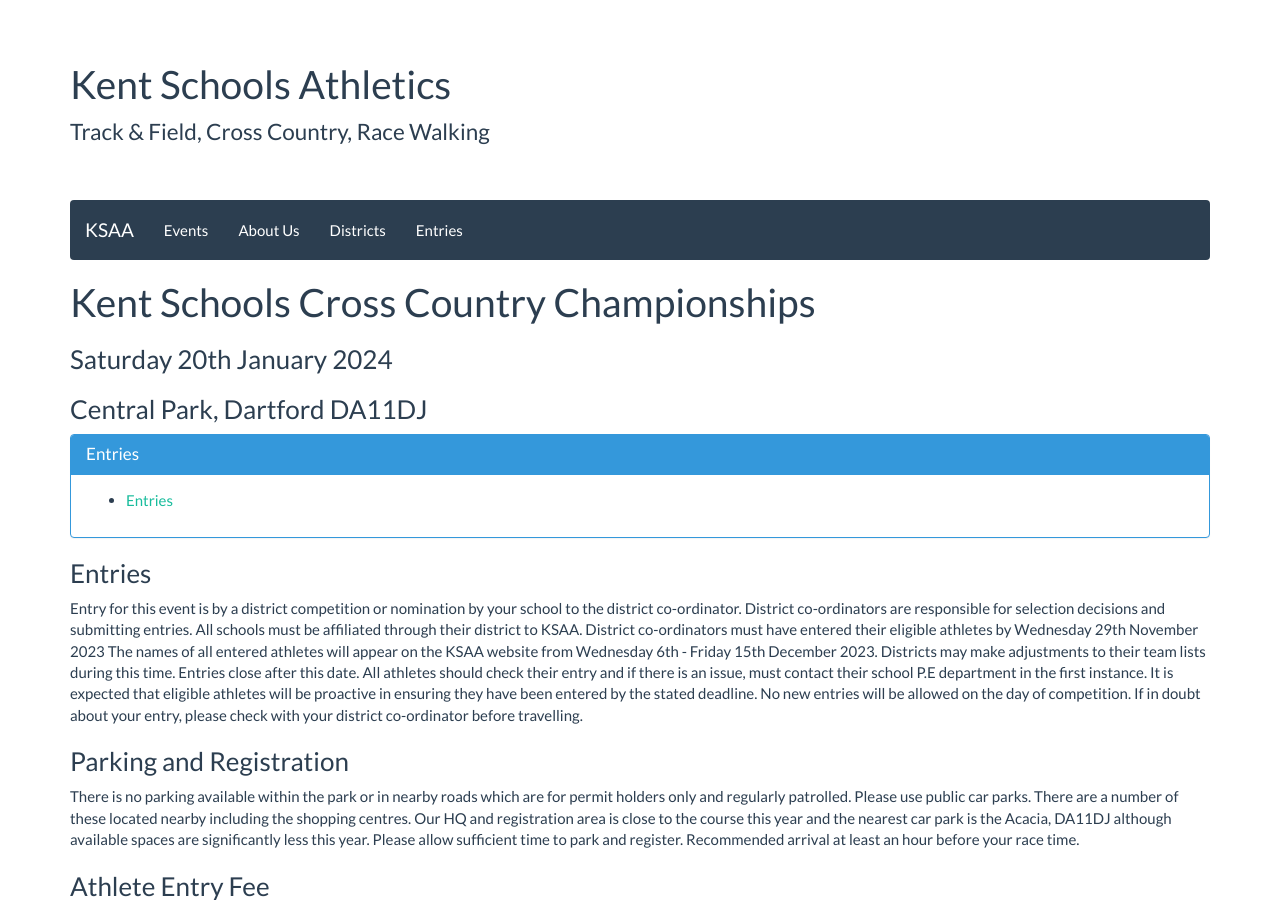
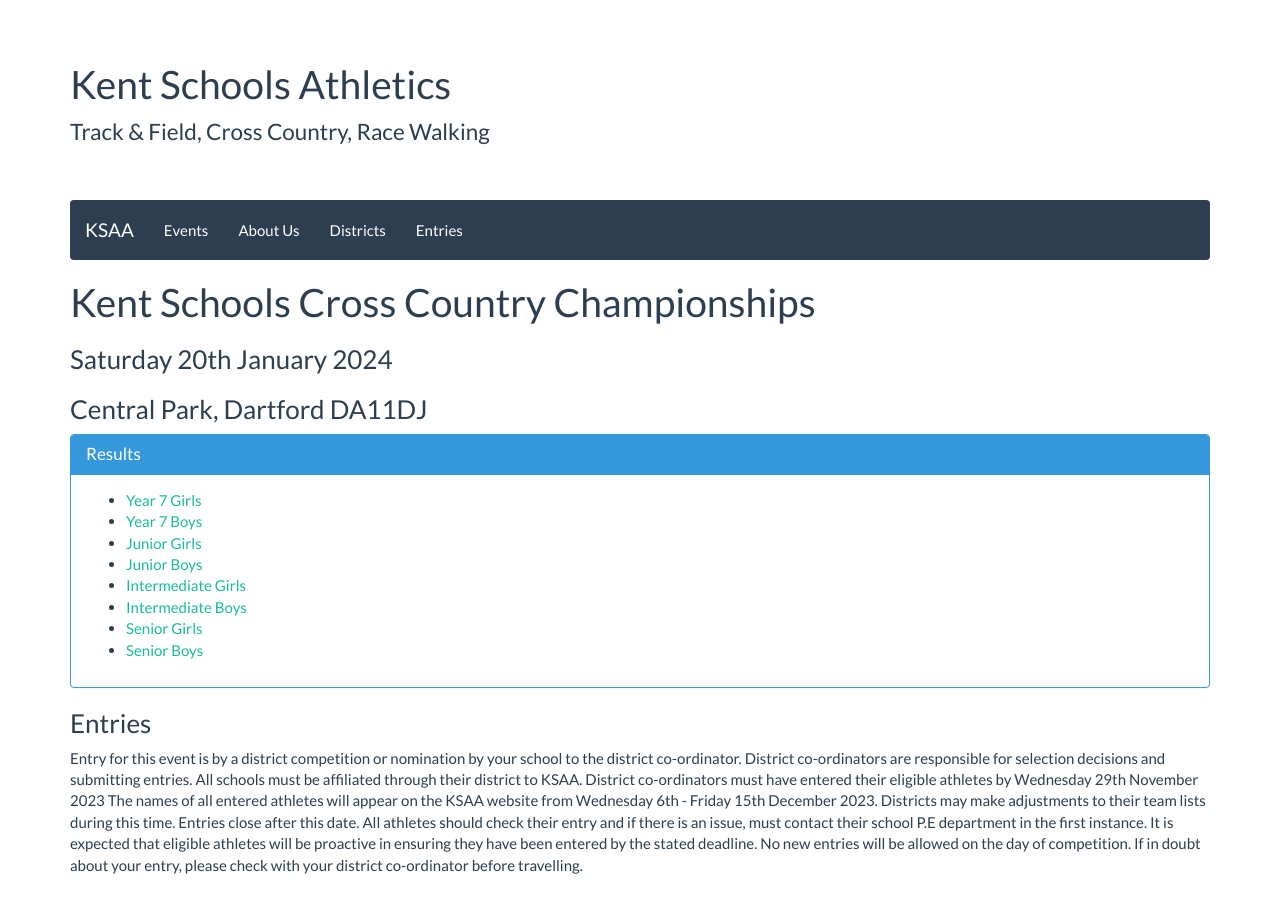
Before and after one commit to chrisnewark/chrisnewark.github.io, a Jekyll site: the page built from _events/23-24/2024-01-20-kent-schools-cross-country-champs.md, in a window 1280 px wide and 900 px high. Built offline with Jekyll 4.4.1, drawn with Linux system fonts in a browser that asks for light colours; nearby versions of some CDN libraries.

Commit message:
Added results

```diff
--- a/_events/23-24/2024-01-20-kent-schools-cross-country-champs.md
+++ b/_events/23-24/2024-01-20-kent-schools-cross-country-champs.md
@@ -11,11 +11,18 @@
 
 <div class="panel panel-info">
     <div class="panel-heading">
-        <h3 class="panel-title">Entries</h3>
+        <h3 class="panel-title">Results</h3>
     </div>
     <div class="panel-body">
         <ul>
-            <li><a href="/files/events/23-24/2024-01-20-kent-schools-cross-country-champs/entries-v2.pdf">Entries</a></li>
+            <li><a href="/files/events/23-24/2024-01-20-kent-schools-cross-country-champs/KentSchoolsCrossCountryChampionships2024-Y7GirlsResults.pdf">Year 7 Girls</a></li>
+            <li><a href="/files/events/23-24/2024-01-20-kent-schools-cross-country-champs/KentSchoolsCrossCountryChampionships2024-Y7BoysResults.pdf">Year 7 Boys</a></li>
+            <li><a href="/files/events/23-24/2024-01-20-kent-schools-cross-country-champs/KentSchoolsCrossCountryChampionships2024-JuniorGirlsResults.pdf">Junior Girls</a></li>
+            <li><a href="/files/events/23-24/2024-01-20-kent-schools-cross-country-champs/KentSchoolsCrossCountryChampionships2024-JuniorBoysPROVISIONALResults.pdf">Junior Boys</a></li>
+            <li><a href="/files/events/23-24/2024-01-20-kent-schools-cross-country-champs/KentSchoolsCrossCountryChampionships2024-InterGirlsPROVISIONALResults.pdf">Intermediate Girls</a></li>
+            <li><a href="/files/events/23-24/2024-01-20-kent-schools-cross-country-champs/KentSchoolsCrossCountryChampionships2024-InterBoysResults.pdf">Intermediate Boys</a></li>
+            <li><a href="/files/events/23-24/2024-01-20-kent-schools-cross-country-champs/KentSchoolsCrossCountryChampionships2024-SeniorGirlsResults.pdf">Senior Girls</a></li>
+            <li><a href="/files/events/23-24/2024-01-20-kent-schools-cross-country-champs/KentSchoolsCrossCountryChampionships2024-SeniorBoysResults.pdf">Senior Boys</a></li>
         </ul>
     </div>
 </div>
```
Also changed, not shown: 8 other files.
